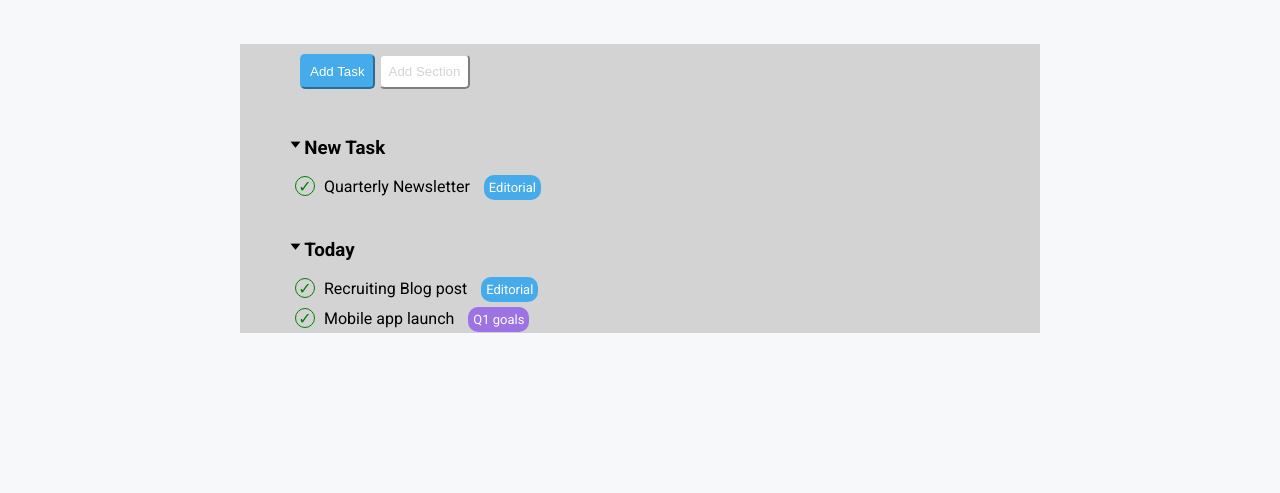
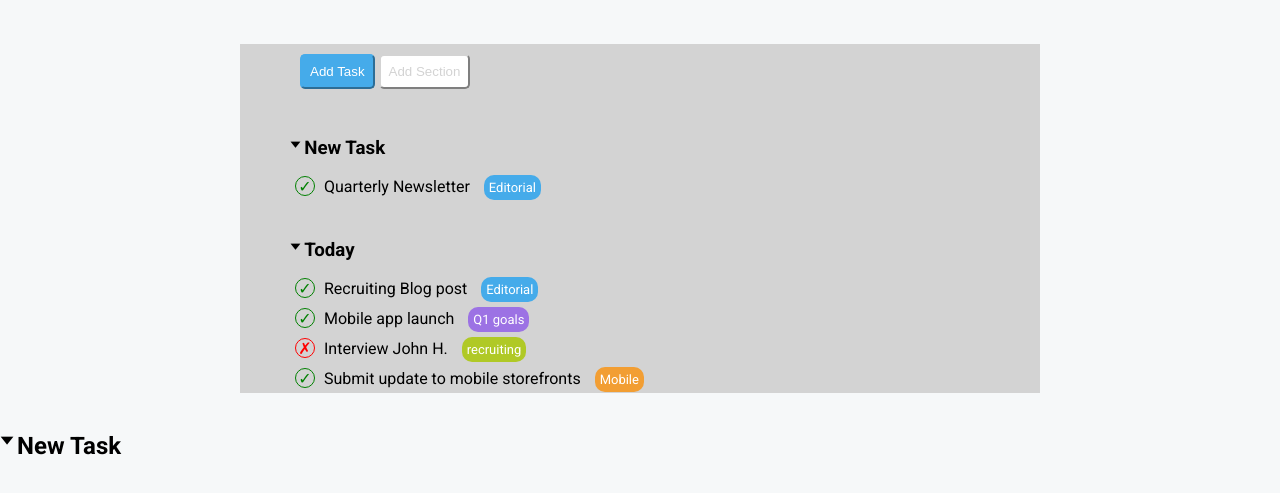
Before and after one commit to AleFabbretti/html-css-toboolist, a plain HTML site: page index.html in a window 1280 px wide. Shown: the part 89-582 px from the top of the page. Drawn offline with Linux system fonts and the light colour scheme.

Commit message:
ultima sezione

```diff
--- a/css/style.css
+++ b/css/style.css
@@ -104,3 +104,30 @@ h1{
     font-size: small;
     padding: 5px;
 }
+
+.cross{
+    color: red;
+    border-color: red;
+}
+
+.recruiting{
+    color: white;
+    background-color: #B0C926;
+    margin-left: 10px;
+    height: 20px;
+    width: 40px;
+    border-radius: 10px;
+    font-size: small;
+    padding: 5px;
+}
+
+.mobile{
+    color: white;
+    background-color: #F29E33;
+    margin-left: 10px;
+    height: 20px;
+    width: 40px;
+    border-radius: 10px;
+    font-size: small;
+    padding: 5px;
+}
--- a/index.html
+++ b/index.html
@@ -43,10 +43,22 @@
            </section>
            <section>
             <div class="cerchio check">&check;</div>
-            <span> Mobile app launch</span>
-            <span class="q1"> Q1 goals</span>
+                <span> Mobile app launch</span>
+                <span class="q1"> Q1 goals</span>
             </section>
-
+            <section>
+                <div class="cerchio cross">&cross;</div>
+                <span> Interview John H.</span>
+                <span class="recruiting"> recruiting</span>
+            </section>
+                <div class="cerchio check">&check;</div>
+                <span> Submit update to mobile storefronts</span>
+                <span class="mobile"> Mobile</span>
+            </section>
+            <section>
+                <h1 class="triangolo">&#129171</h1>
+                <h1 class="primo">New Task</h1>
+            </section>
         </section>
 
         </section>
```
